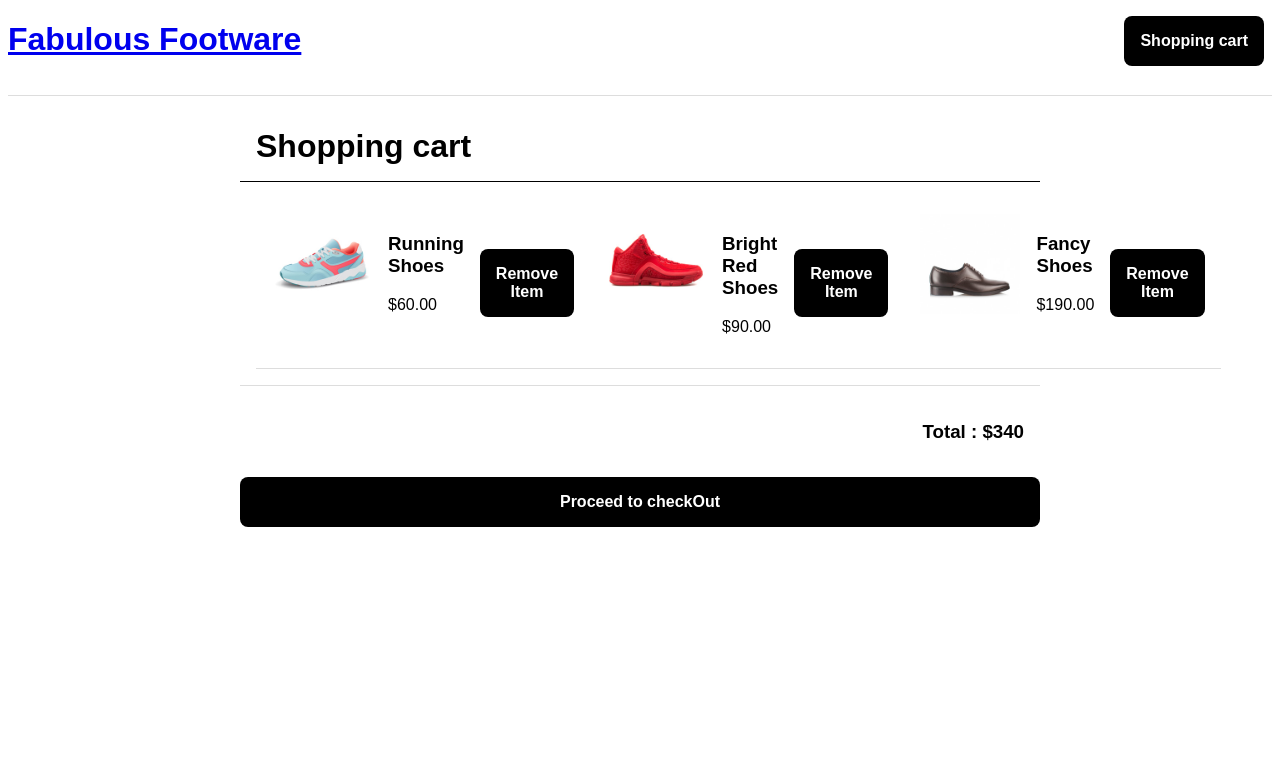
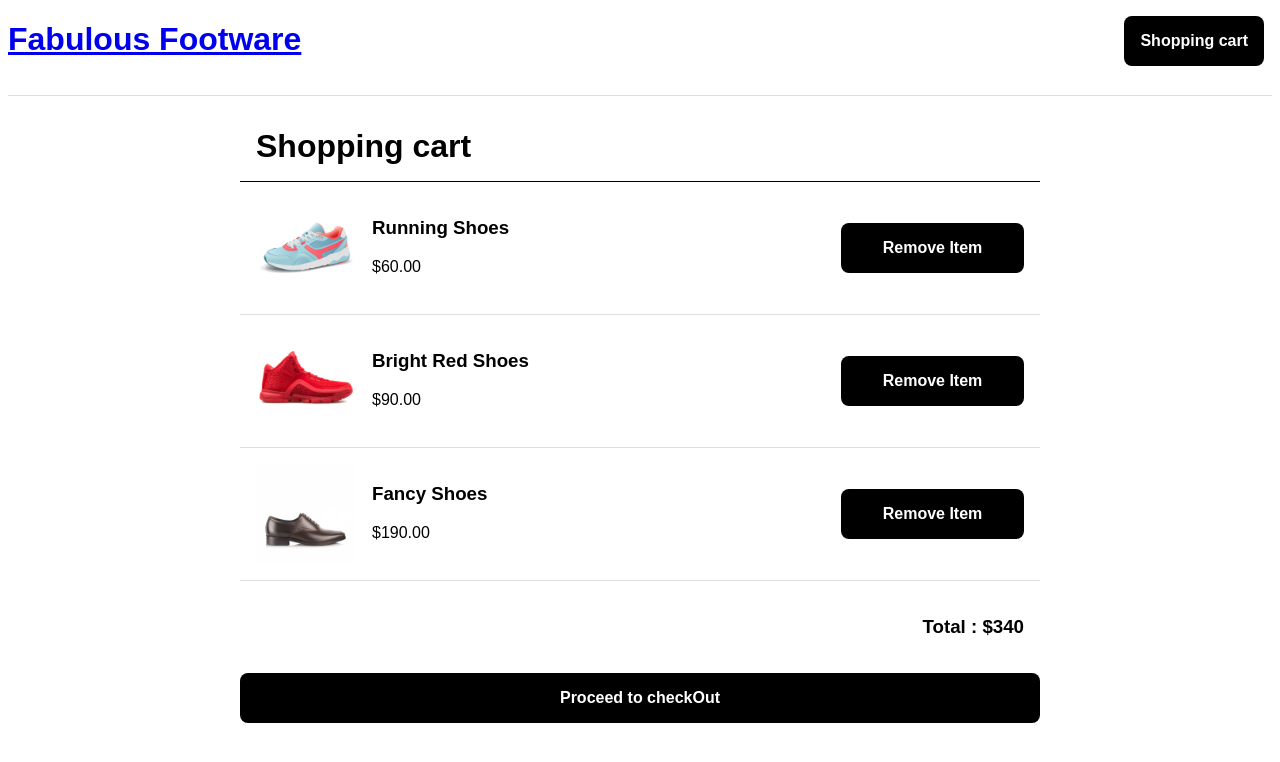
Before and after one commit to AmilaWeerasinghe/Fullstack-vue, a Vue app in the folder fsv-front-end/: page /cart in a window 1280 px wide. Shown: the top 762 px of the page. Built offline with nearby package versions, Linux system fonts and the light colour scheme.

Commit message:
Fixed modularization cartPage. Front end completed

```diff
--- a/fsv-front-end/src/components/CartList.vue
+++ b/fsv-front-end/src/components/CartList.vue
@@ -1,7 +1,8 @@
 <template>
-  <div class="product-container">
+  <div v-if="products.length>0">
     <CarListItem v-for="product in products" :key="product.id" :product="product" />
   </div>
+  <p v-else>You have not added any item into the cart</p>
 </template>
 <script>
 import CarListItem from "./CartListItem.vue";
```
